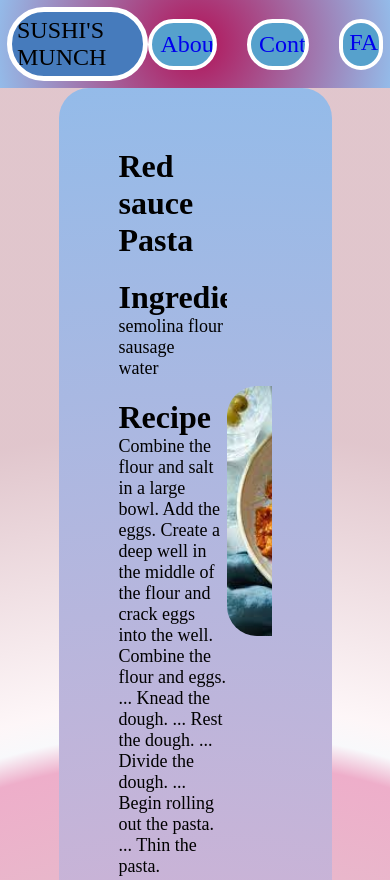
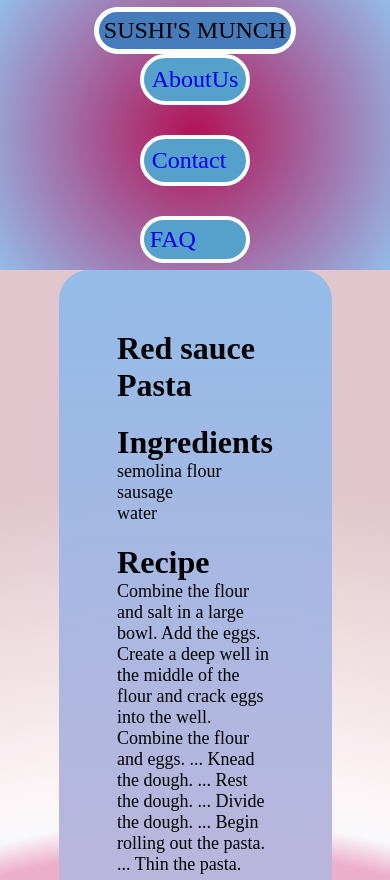
Before and after one commit to XBUZZKILL/recipe, a plain HTML site: page index.html in a window 390 px wide. Shown: the top 880 px of the page. Drawn offline with Linux system fonts and the light colour scheme.

Commit message:
Update styles1.css

```diff
--- a/styles1.css
+++ b/styles1.css
@@ -4,6 +4,18 @@
     box-sizing: border-box;
     overflow-x:hidden;
 
+
+}
+@media(max-width:800px){
+    .item{
+        flex-direction: column;
+        gap:20px;
+
+    }
+    #navList,#spaceItems{
+        display: flex;
+        flex-direction: column;
+    }
 }
 .container{
      /* height:100vh; */
```
